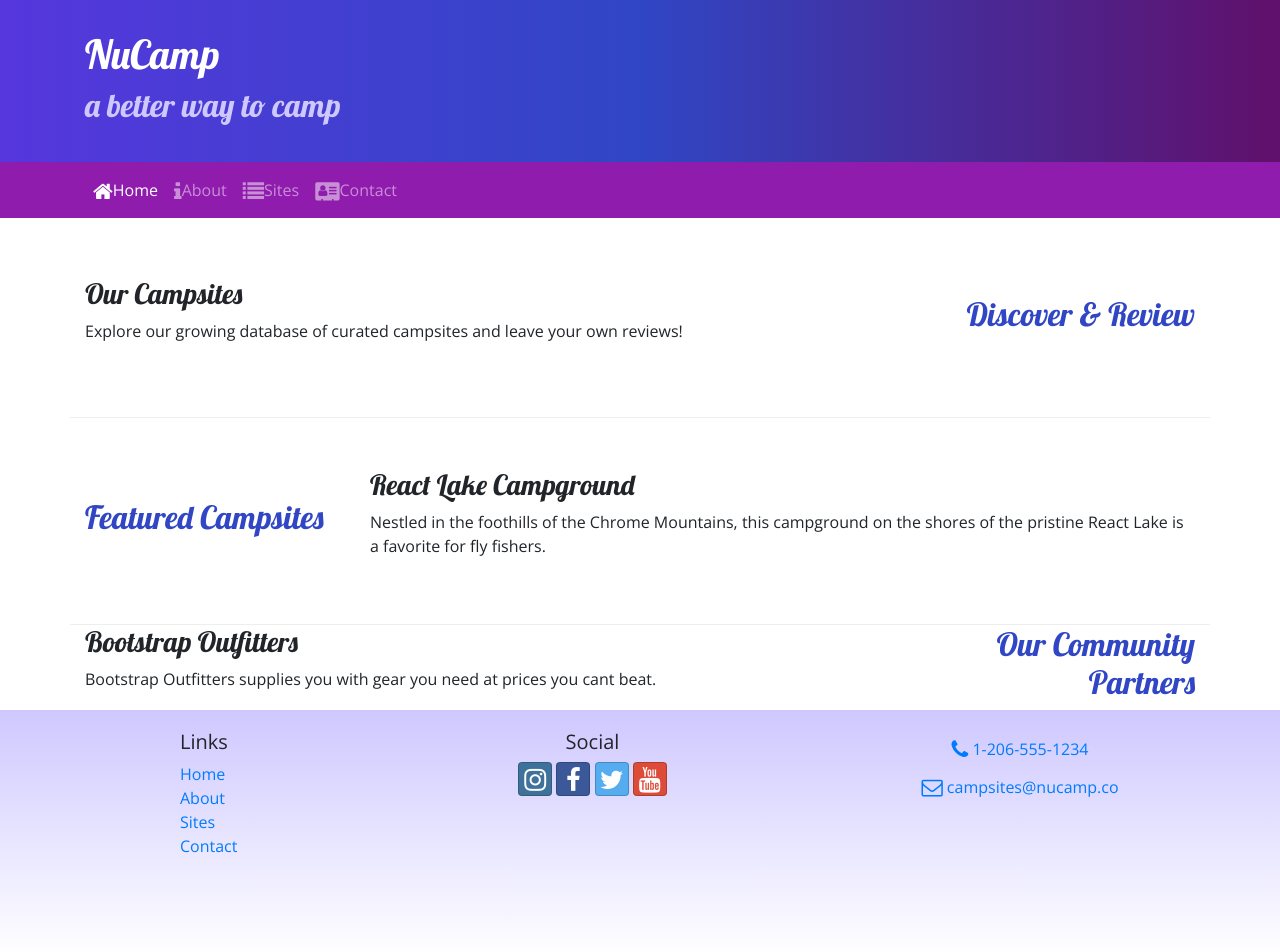
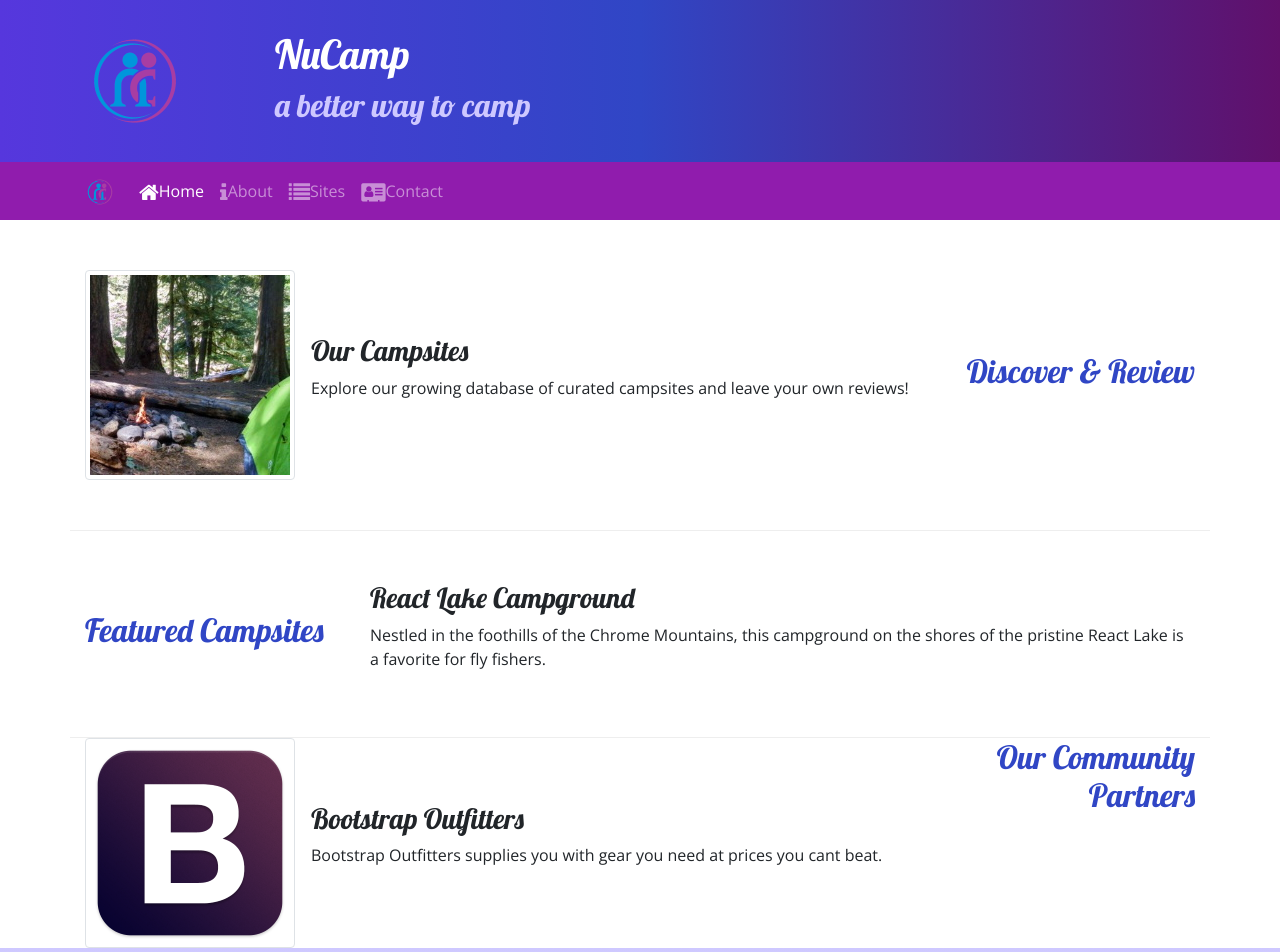
Before and after one commit to CaramelLatte/FakeNucampSite, a website: page index.html in a window 1280 px wide. Shown: the top 952 px of the page. Drawn offline with nearby package versions, Linux system fonts and the light colour scheme.

Commit message:
Updated with images

```diff
--- a/index.html
+++ b/index.html
@@ -16,6 +16,9 @@
     <header class="jumbotron jumbotron-fluid">
         <div class="container">
             <div class="row">
+                <div class="col-4 col-sm-3 col-md-2 align-self-center">
+                    <a href="#"><img src="img/logo.png" class="img-fluid"></a>
+                </div>
                 <div class="col">
                     <h1>NuCamp</h1>
                     <h2>a better way to camp</h2>
@@ -26,7 +29,8 @@
 
     <nav class="navbar navbar-expand-sm navbar-dark sticky-top">
         <div class="container">
-            <button class="navbar-toggler ml-auto" type="button" data-toggle="collapse" data-target="#nucampNavbar">
+            <a class="navbar-brand" href="#"><img src="img/logo.png" height="30" width="30"></a>
+            <button class="navbar-toggler" type="button" data-toggle="collapse" data-target="#nucampNavbar">
             <span class="navbar-toggler-icon"></span>
         </button>
             <div class="collapse navbar-collapse" id="nucampNavbar">
@@ -46,15 +50,20 @@
                 <h2 class="text-sm-right">Discover & Review</h2>
             </div>
             <div class="col">
-                <h3>Our Campsites</h3>
-                <p class="d-none d-sm-block">Explore our growing database of curated campsites and leave your own reviews!</p>
+                <div class="media">
+                    <img src="img/breadcrumb-trail-thumb.jpg" alt="Breadcrum Trail thumbnail" class="d-flex mr-3 img-thumbnail">
+                    <div class="media-body align-self-center">
+                        <h3>Our Campsites</h3>
+                        <p class="d-none d-sm-block">Explore our growing database of curated campsites and leave your own reviews!</p>
+                    </div>
+                </div>
             </div>
         </div>
         <div class="row align-items-center row-content">
             <div class="col-sm-4 col-md-3">
                 <h2>Featured Campsites</h2>
             </div>
-            <div class="col">
+            <div class="col ">
                 <h3>React Lake Campground</h3>
                 <p class="d-none d-sm-block">Nestled in the foothills of the Chrome Mountains, this campground on the shores of the pristine React Lake is a favorite for fly fishers.</p>
             </div>
@@ -64,8 +73,13 @@
                 <h2 class="text-sm-right">Our Community Partners</h2>
             </div>
             <div class="col">
-                <h3>Bootstrap Outfitters</h3>
-                <p class="d-none d-sm-block">Bootstrap Outfitters supplies you with gear you need at prices you cant beat.</p>
+                <div class="media">
+                    <img src="img/bootstrap-thumb.png" class="img-thumbnail mr-3 d-flex" alt="Bootstrap image thumbnail">
+                    <div class="media-body align-self-center">
+                        <h3>Bootstrap Outfitters</h3>
+                        <p class="d-none d-sm-block">Bootstrap Outfitters supplies you with gear you need at prices you cant beat.</p>
+                    </div>
+                </div>
             </div>
         </div>
     </div>
```
Also changed, not shown: aboutus.html (+6 -1 lines), contactus.html (+5 -1 lines), img/bootstrap-thumb.png (added), img/breadcrumb-trail-thumb.jpg (added), img/breadcrumb-trail.jpg (added), img/chrome-river-thumb.jpg (added), img/chrome-river.jpg (added), img/logo.png (added), img/react-lake-thumb.jpg (added), img/react-lake.jpg (added).
